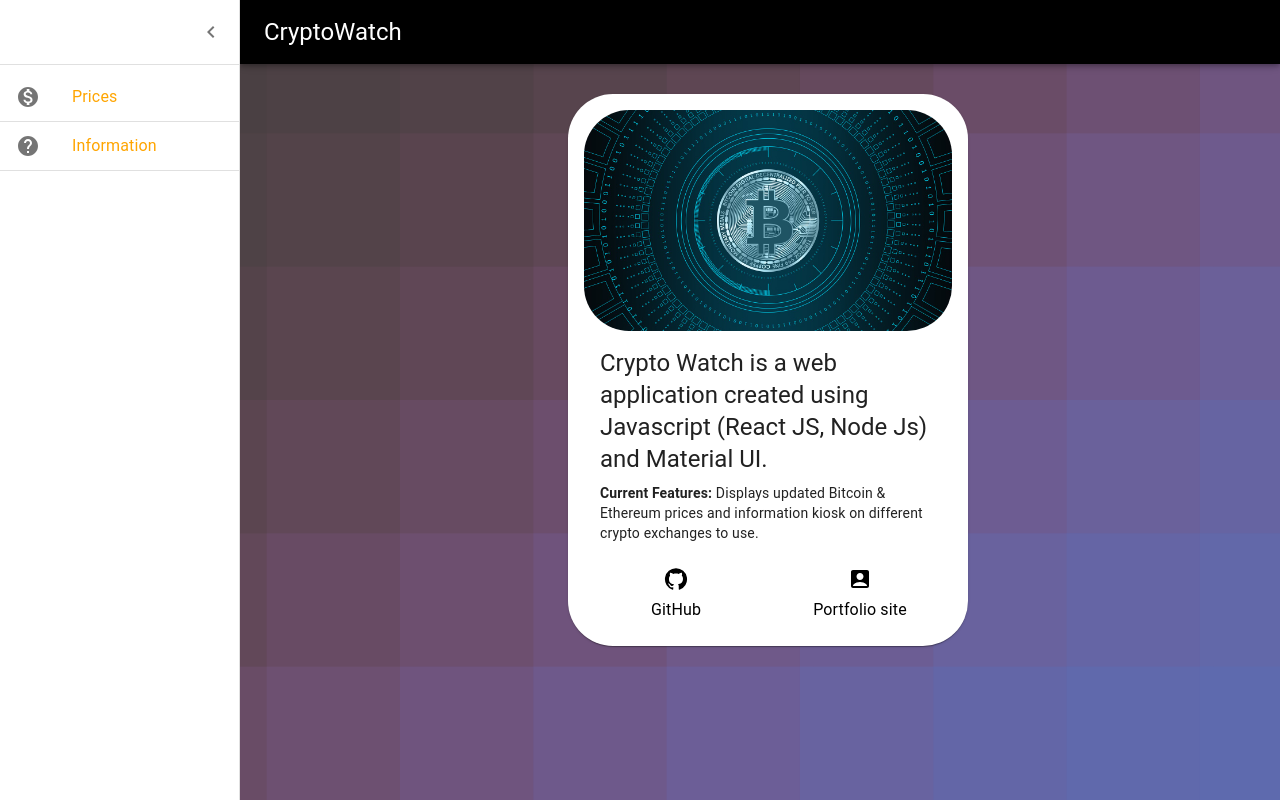
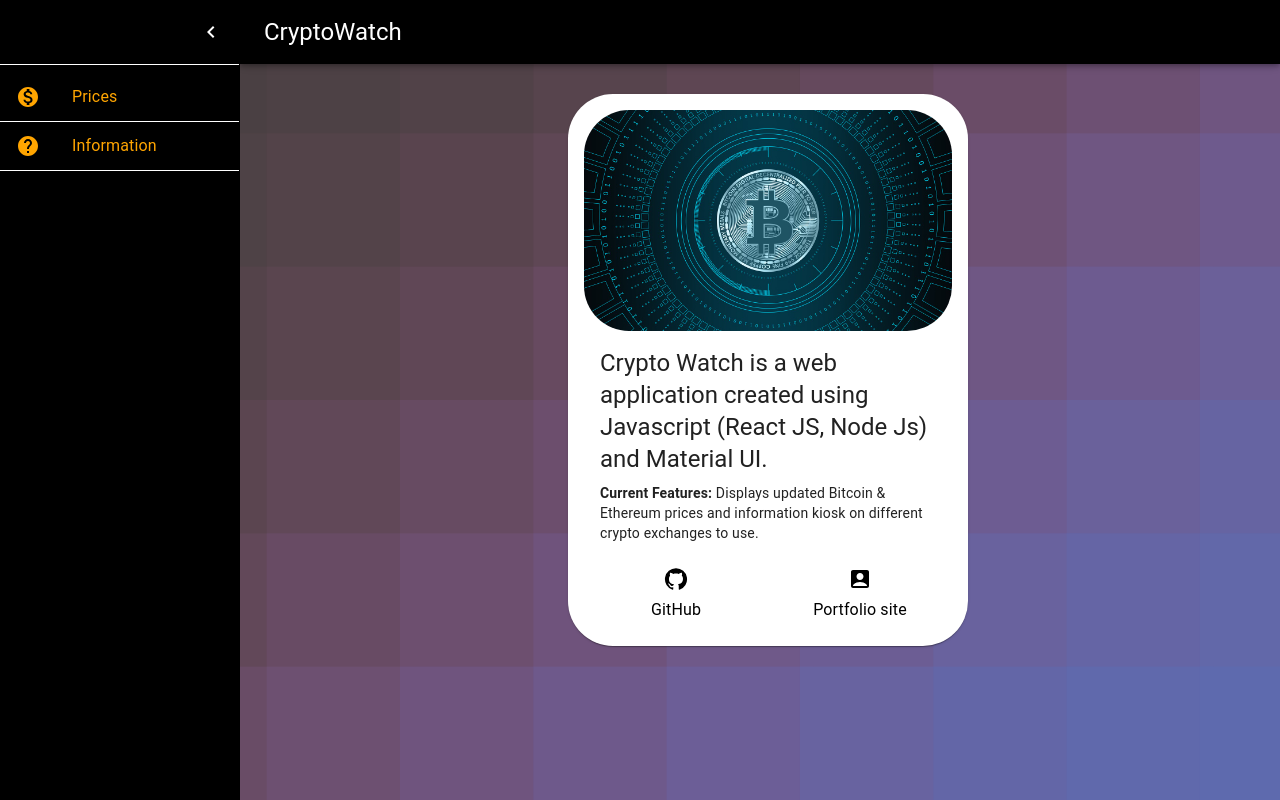
Before and after one commit to MarinosDakis/CryptoWatch, a React (Create React App) app in the folder client/: page / in a window 1280 px wide. Both pictures are taken after a click on the button "open drawer". Built offline with nearby package versions, Linux system fonts and the light colour scheme.

Commit message:
fixed prices page and created separatec components to display crypto prices

```diff
--- /dev/null
+++ b/client/src/components/Prices/DisplayComponent.js
@@ -0,0 +1,48 @@
+import React from 'react'
+import { Typography, Grid, Card, TextField, Zoom } from '@material-ui/core';
+import Divider from '@mui/material/Divider';
+import CardActions from '@mui/material/CardActions';
+import CardContent from '@mui/material/CardContent';
+import CardMedia from '@mui/material/CardMedia';
+//import { InputAdornment } from '@material-ui/core';
+//import AttachMoneyIcon from '@mui/icons-material/AttachMoney';
+
+import useStyles from './styles';
+
+export default function DisplayComponent({ img, title, desc, buyPrice, sellPrice, actions }) {
+
+    const classes = useStyles();
+
+    return (
+        <Zoom in >
+                <Grid container className={classes.container}>
+                    <Card variant="outlined" sx={{ maxWidth: 345 }} className={classes.card}>
+                        <CardMedia
+                            className={classes.img}
+                            component="img"
+                            height="auto"
+                            image={img}
+                            alt="crypto-image"
+                        />
+                        <Divider className={classes.root} />
+                        <CardContent>
+                            <Typography className={classes.root} gutterBottom variant="h3" align="center">{title}</Typography>
+                            <Grid container spacing={2}>
+                            <Grid item xs align="center">
+                                    <Typography className={classes.textField} gutterBottom variant="h4" align="center">BUY</Typography>
+                                    <TextField className={classes.root} readOnly variant="filled" value={buyPrice}></TextField>
+                                </Grid>
+                                <Grid item xs align="center">
+                                    <Typography className={classes.textField} gutterBottom variant="h4" align="center">SELL</Typography>
+                                    <TextField className={classes.root} readOnly variant="filled" value={sellPrice} style={{ color: "red" }}></TextField>
+                                </Grid>
+                            </Grid>
+                        </CardContent>
+                        <CardActions display="flex">
+                            {actions}
+                        </CardActions>
+                    </Card>
+                </Grid>
+            </Zoom >
+    )
+}
--- a/client/src/components/Prices/Prices.js
+++ b/client/src/components/Prices/Prices.js
@@ -1,9 +1,20 @@
 import React from 'react'
+import { Grid } from '@material-ui/core';
+import bitcoin from "../../images/bitcoin.png";
+import ethereum from "../../images/ethereum.png";
+
+import DisplayComponent from './DisplayComponent';
 
 export default function Prices() {
+
     return (
-        <div>
-            <h1>Prices</h1>
-        </div>
+        <Grid container spacing={2} justifyContent={"space-evenly"}>
+            <Grid item sx={6}>
+                <DisplayComponent buyPrice={"$60000"} sellPrice={"$50000"} imgSize="150px" img={bitcoin} title="Bitcoin" />
+            </Grid>
+            <Grid item sx={6}>
+                <DisplayComponent buyPrice={"$5000"} sellPrice={"$4000"} imgSize="150px" img={ethereum} title="Ethereum" />
+            </Grid>
+        </Grid>
     )
 }
--- a/client/src/components/Prices/styles.js
+++ b/client/src/components/Prices/styles.js
@@ -0,0 +1,51 @@
+import { makeStyles } from '@material-ui/core/styles';
+
+export default makeStyles((theme) => ({
+  root: {
+    '&.MuiTextField-root': {
+      margin: theme.spacing(1),
+      textAlign: "center",
+      color: "red",
+    },
+    '&.MuiDivider-root': {
+      borderColor: "#857687",
+      borderWidth: "1.5px",
+    },
+    '&.MuiTypography-root': {
+        textAlign: "center",
+        fontFamily: "Arial",
+    },
+    '&.MuiInputBase-root': {
+        textAlign: "center",
+        fontFamily: "Arial",
+        color: "red",
+    },
+  },
+  card: {
+    padding: theme.spacing(2),
+    margin: "20px 0",
+    width: 300,
+    borderRadius: 45,
+    border: "2px black solid",
+  },
+  url: {
+    textDecoration: "none",
+    color: "black",
+  },
+  img: {
+    borderRadius: "45px",
+    marginBottom: "10px",
+  },
+  container: {
+    display: "flex",
+    justifyContent: "center",
+  },
+  textField: {
+    margin: theme.spacing(1),
+    fontFamily: "Arial",
+    textAlign: "center",
+  },
+   '.MuiInputBase-input': {
+      color: "red",
+  }
+}));
--- a/client/src/components/Sidebar/Sidebar.js
+++ b/client/src/components/Sidebar/Sidebar.js
@@ -117,9 +117,10 @@
         sx={{
           width: drawerWidth,
           flexShrink: 0,
-          '& .MuiDrawer-paper': {
+          '& .MuiDrawer-paper': { // used to edit the draw options
             width: drawerWidth,
             boxSizing: 'border-box',
+            backgroundColor: "black",
           },
         }}
         variant="persistent"
@@ -128,21 +129,21 @@
       >
         <DrawerHeader>
           <IconButton onClick={handleDrawerClose}>
-            {theme.direction === 'ltr' ? <ChevronLeftIcon /> : <ChevronRightIcon />}
+            {theme.direction === 'ltr' ? <ChevronLeftIcon style={{ color: "white" }}  /> : <ChevronRightIcon />}
           </IconButton>
         </DrawerHeader>
-        <Divider />
+        <Divider style={{ borderColor: "white" }} />
 
           <List>
               {SidebarData.map((item, index) => (
                 <div key={index}>
                   <ListItem button component={Link} to={item.path} key={item.path}>
                           {/* The icon for each item in side bar */}
-                          <ListItemIcon key={item.icon} className={classes.sideBarIcon}>{item.icon}</ListItemIcon>
+                          <ListItemIcon key={item.icon} style={{ color: "orange" }}>{item.icon}</ListItemIcon>
                           {/* The text for each item in side bar */}
-                          <ListItemText key={item.title} className={classes.sideBarText} primary={item.title} />
+                          <ListItemText key={item.title} style={{ color: "orange" }} primary={item.title} />
                   </ListItem>
-                  <Divider />
+                  <Divider style={{ borderColor: "white" }} />
                 </div>
               ))}
           </List>
--- a/client/src/components/Sidebar/styles.js
+++ b/client/src/components/Sidebar/styles.js
@@ -6,16 +6,19 @@
       margin: theme.spacing(1),
       fontSize: "2rem",
     },
+    '& .MuiDivider-root': {
+      borderColor: "white",
+    }
   },
   sideBarText: {
     color: "orange",
     fontSize: "20px",
   },
   sideBarIcon: {
-    fill: "red",
+    color: "red",
   },
   text: {
     color: "white",
     textDecoration: "none",
-  }
+  },
 }));
```
